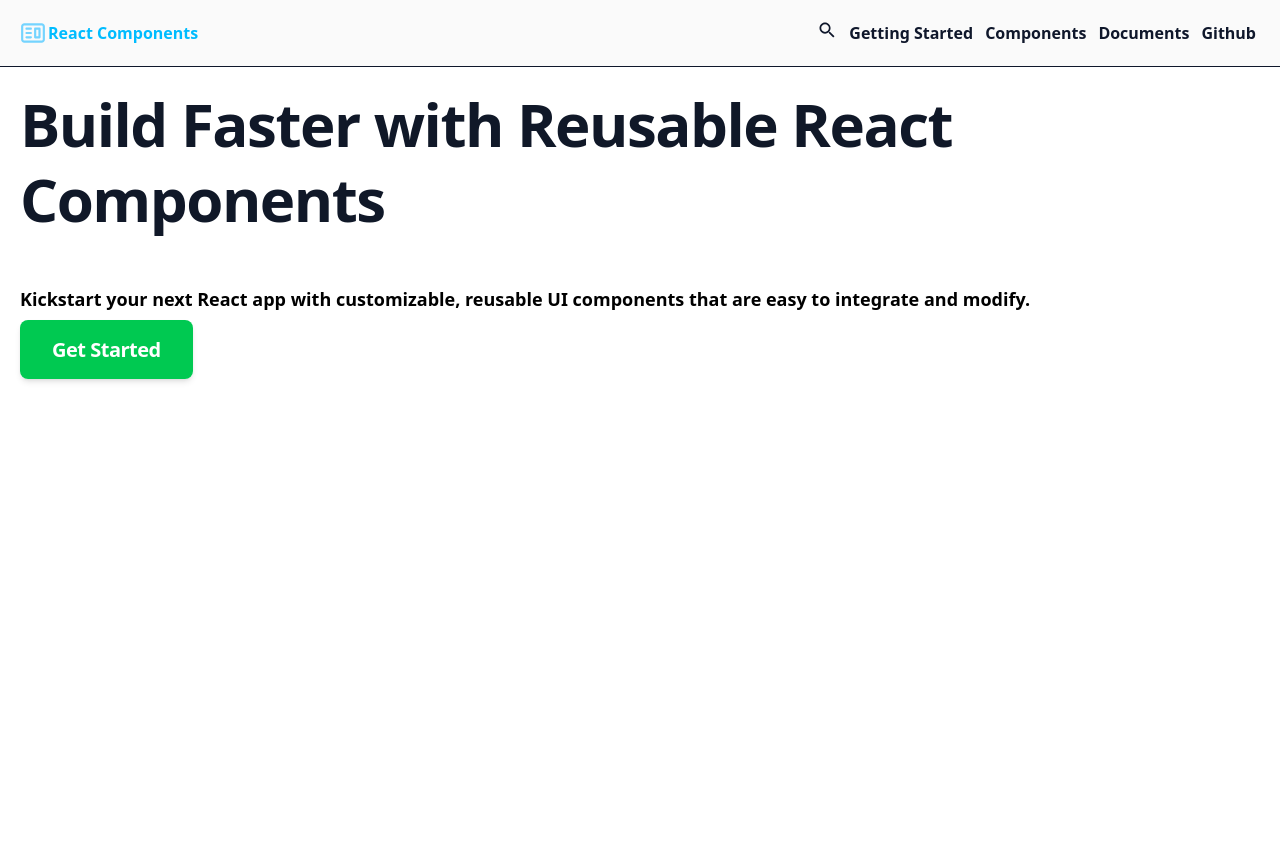
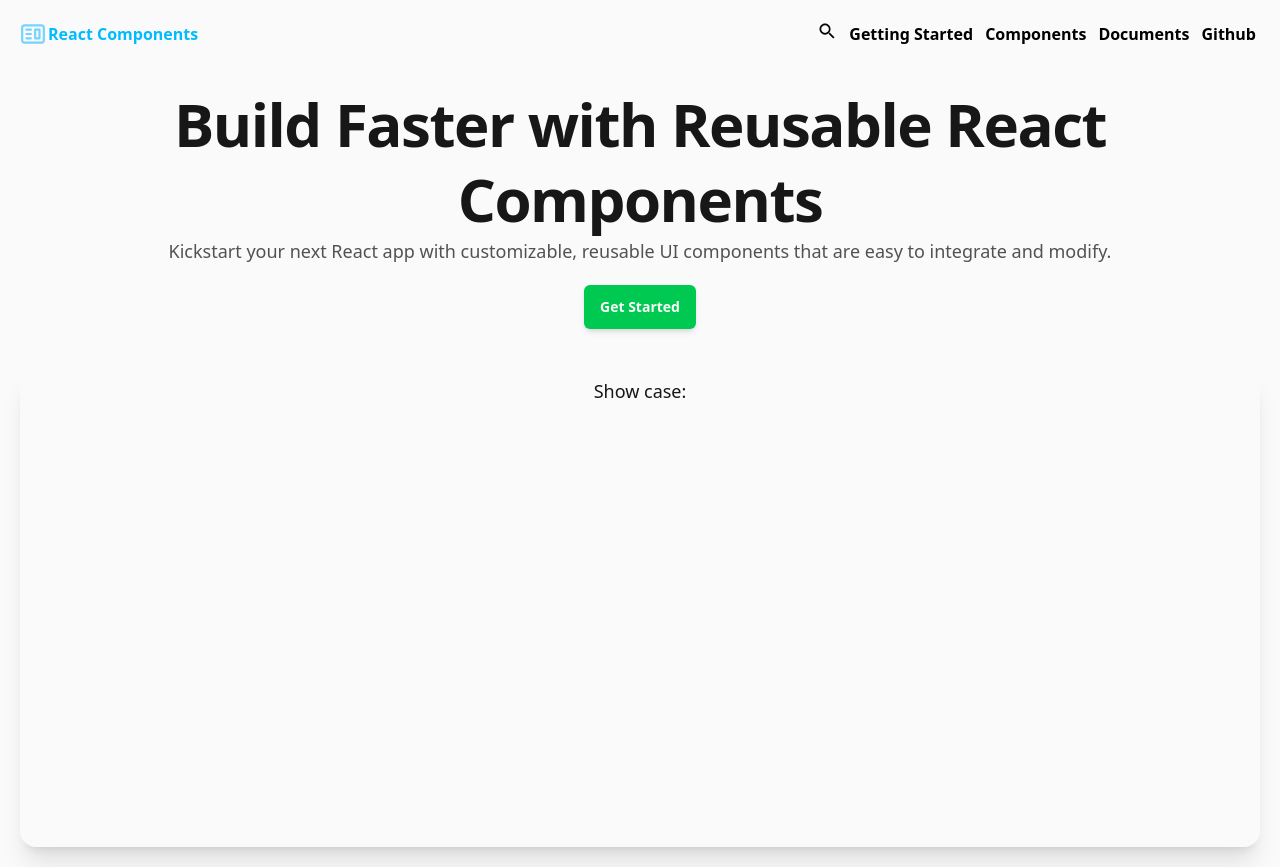
Before and after one commit to Jensaboi/react-component-library, a React (Vite) app: page / in a window 1280 px wide. Built offline with nearby package versions, Linux system fonts and the light colour scheme.

Commit message:
set custom theme colors for light mode

```diff
--- a/src/components/Header.jsx
+++ b/src/components/Header.jsx
@@ -7,7 +7,7 @@ import Navbar from "./NavBar";
 
 export default function Header() {
     return (
-        <header className="bg-light-100 text-slate-900 border-slate-900 dark:bg-slate-900 dark:text-white dark:border-white p-5 h-[67px] flex justify-between items-center border-b-1">
+        <header className="bg-light-primary shadow-2xl text-light-text p-5 h-[67px] flex justify-between items-center">
             <Link to="/">
                 <Logo>React Components</Logo>
             </Link>
--- a/src/index.css
+++ b/src/index.css
@@ -7,11 +7,14 @@
     --font-serif: ui-serif, Georgia, Cambria, "Times New Roman", Times, serif;
     --font-mono: ui-monospace, SFMono-Regular, Menlo, Monaco, Consolas, "Liberation Mono", "Courier New", monospace;
 
-    --color-light-100: oklch(98.5% 0 0);
-    --color-light-200: oklch(92% 0.004 286.32);
-    --color-light-300: oklch(70.5% 0.015 286.067);
-    --color-light-400: oklch(55.2% 0.016 285.938);
-    --color-light: oklch(20.5% 0 0);
+    --color-light-primary: oklch(98.5% 0 0);
+    --color-light-primary-100: oklch(98.5% 0 0);
+    --color-light-primary-200: oklch(96.7% 0.001 286.375);
+    --color-light-primary-300: oklch(92% 0.004 286.32);
+    --color-light-primary-400: oklch(87.1% 0.006 286.286);
+    --color-light-primary-500: oklch(70.5% 0.015 286.067);
+    --color-light-text-primary: oklch(20.5% 0 0);
+    --color-light-text-100: oklch(43.9% 0 0);
 
     --color-dark-100: oklch(98.5% 0 0);
     --color-dark-200: oklch(92% 0.004 286.32);
--- a/src/pages/ComponentsPage.jsx
+++ b/src/pages/ComponentsPage.jsx
@@ -13,19 +13,21 @@ export default function ComponentsPage() {
     return (
         <>
             <Header />
-      <main className="p-2 pt-5 flex flex-col gap-2 h-screen">
-        <h1 className="font-semibold text-2xl font-inter text-gray-900">
+            <main className="bg-light-primary-100 p-2 pt-5 flex flex-col gap-2 h-screen">
+                <h1 className="font-semibold text-2xl font-inter">
                     Components
                 </h1>
                 <Tabs>
-          <Tabs.List className="bg-gray-100 p-1 rounded-md flex flex-row justify-start items-center gap-1.5">
+                    <Tabs.List className="bg-light-primary-200 p-1 rounded-md flex flex-row justify-start items-center gap-1.5">
                         {tabs.map((tab, index) => (
-              <Tabs.Button index={index}>{tab.label}</Tabs.Button>
+                            <Tabs.Button key={tab.label} index={index}>
+                                {tab.label}
+                            </Tabs.Button>
                         ))}
                     </Tabs.List>
 
                     <Tabs.Display
-            className="border-1 border-gray-200 h-full rounded-lg p-5"
+                        className="shadow-2xl h-full rounded-lg p-5"
                         tabs={tabs}
                     />
                 </Tabs>
--- a/src/pages/LandingPage.jsx
+++ b/src/pages/LandingPage.jsx
@@ -5,26 +5,31 @@ export default function LandingPage() {
     return (
         <>
             <Header />
-      <main className="h-screen">
-        <section className="p-5 h-full dark:bg-slate-800 text-black dark:text-white">
-          <h1 className="text-gray-900 dark:text-blue-100 text-4xl md:text-6xl font-extrabold leading-tight tracking-tight">
+            <main className="p-5 bg-light-primary-100 h-screen flex flex-col justify-start items-center gap-10">
+                <section className="flex flex-col justify-start items-center gap-5">
+                    <div className="text-center">
+                        <h1 className="font-sans text-light-text-primary text-4xl md:text-6xl font-extrabold leading-tight tracking-tight">
                             Build Faster with Reusable React Components
                         </h1>
-          <br />
-          <br />
-          <p className="text-lg font-semibold">
-            Kickstart your next React app with customizable, reusable UI
-            components that are easy to integrate and modify.
+
+                        <p className="text-light-text-100 font-sans text-lg font-medium">
+                            Kickstart your next React app with customizable,
+                            reusable UI components that are easy to integrate
+                            and modify.
                         </p>
-          <br />
-
+                    </div>
                     <Link
-            className="bg-green-500 shadow-md hover:bg-green-600 hover:shadow-lg text-white text-xl leading-tight tracking-tight font-bold p-4 pl-8 pr-8 rounded-lg"
+                        className="bg-green-500 shadow-md hover:bg-green-600 active:bg-green-700 hover:shadow-lg text-sm text-light-primary font-semibold px-4 py-3 rounded-md"
                         to=""
                     >
                         Get Started
                     </Link>
                 </section>
+                <article className="bg-light-primary w-full h-full p-2 shadow-xl rounded-2xl">
+                    <h2 className="text-light-text-primary font-sans font-medium text-lg text-center">
+                        Show case:
+                    </h2>
+                </article>
             </main>
         </>
     );
```
Lines whose indentation alone changed are shown as unchanged.
